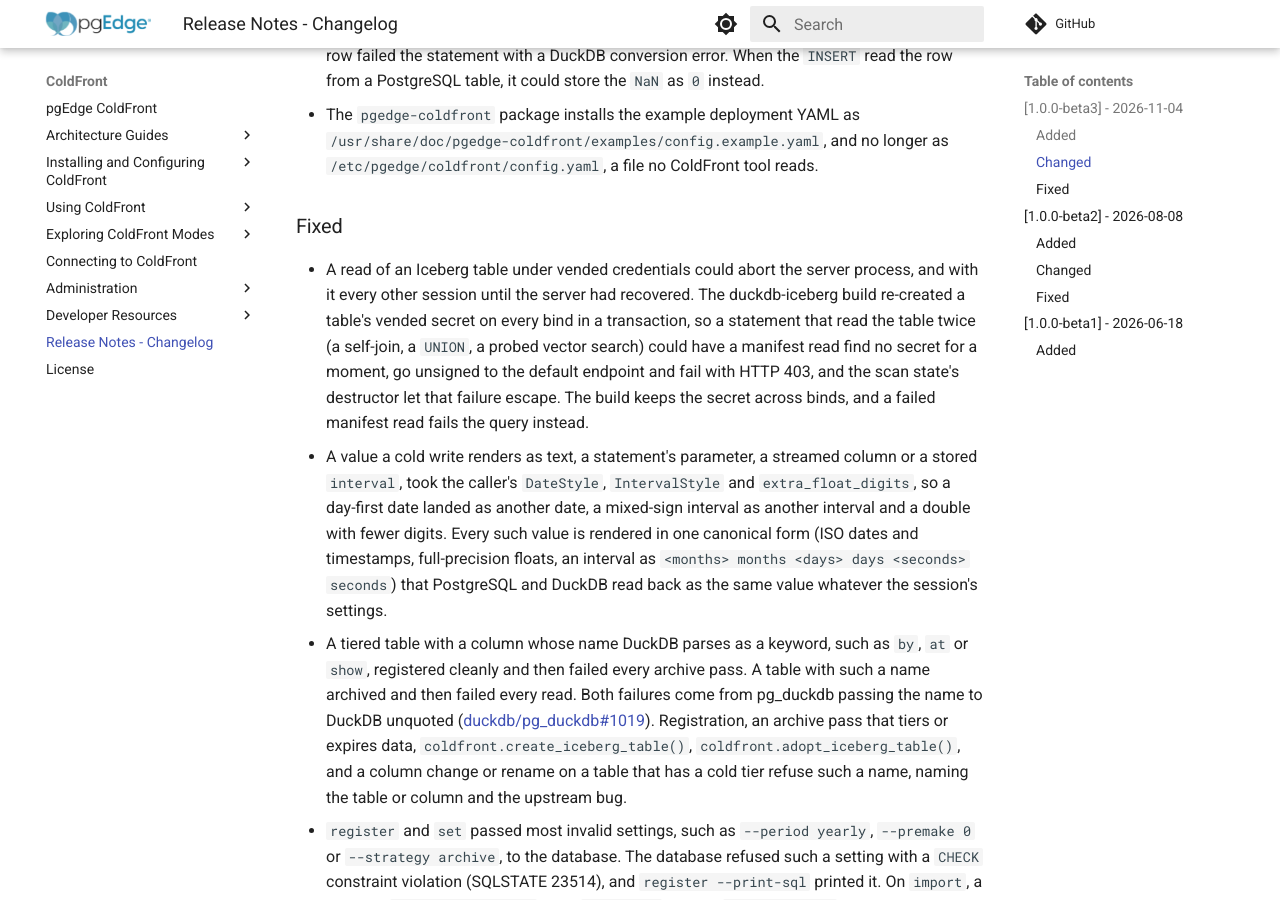
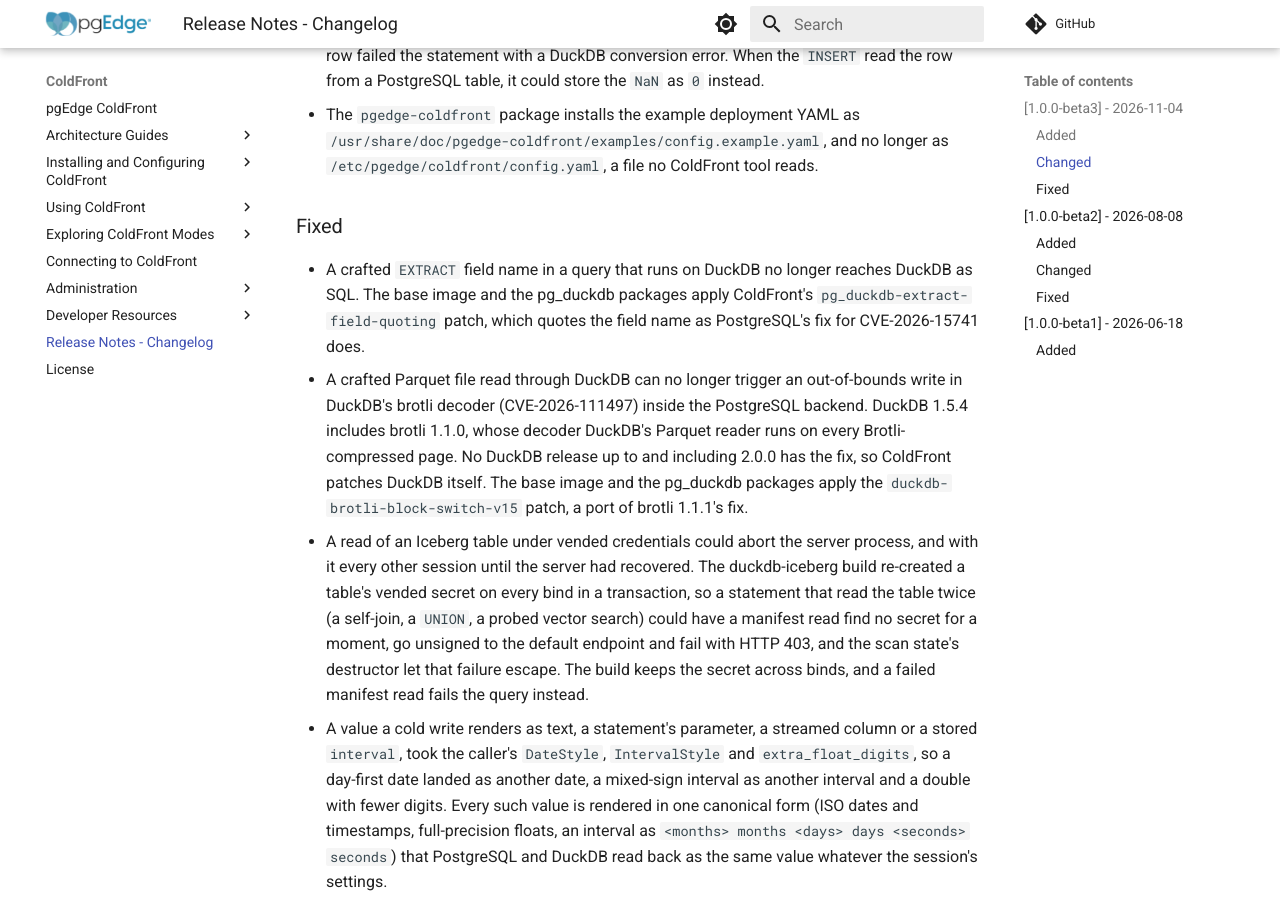
Before and after one commit to pgEdge/coldfront, an MkDocs documentation site: the page built from docs/changelog.md, in a window 1280 px wide and 900 px high, scrolled down 3775 px. Built offline with MkDocs 1.6.1 and Material for MkDocs 9.7.7, drawn with Linux system fonts in a browser that asks for light colours; comment, search, counter and statistics services are not loaded; some of the changed text lies outside the part shown.

Commit message:
docs: explain why ColdFront patches DuckDB, and add the secret step after a promotion

````diff
--- a/DUCKDB_1.5_UNPATCHED.md
+++ b/DUCKDB_1.5_UNPATCHED.md
@@ -1,8 +1,9 @@
-# DUCKDB_1.5_UNPATCHED — stock duckdb-iceberg 1.5.x (no ColdFront patches)
+# DUCKDB_1.5_UNPATCHED: stock duckdb-iceberg 1.5.x (no ColdFront duckdb-iceberg patches)
 
-How to build and run the DuckDB 1.5.x base **without** ColdFront's patches, and
-the four consequences of doing so. The patched base is the default and the full
-build story is [DUCKDB_1.5_PATCHED.md](DUCKDB_1.5_PATCHED.md).
+How to build and run the DuckDB 1.5.x base **without** ColdFront's
+duckdb-iceberg patches, and the six consequences of doing so. The patched base
+is the default and the full build story is
+[DUCKDB_1.5_PATCHED.md](DUCKDB_1.5_PATCHED.md).
 
 ## What "unpatched 1.5" is
 
--- a/docs/architecture_guides/index.md
+++ b/docs/architecture_guides/index.md
@@ -61,6 +61,10 @@ and exercised in the journey by `story_standby_reads` (the `·standby` matrix
 cells). Failover/promotion is delegated to Patroni and is out of scope for the
 test matrix - see
 [ci/runbooks/failover-patroni.md](https://github.com/pgEdge/ColdFront/blob/main/ci/runbooks/failover-patroni.md).
+With static credentials, run `SELECT coldfront.materialize_storage_secret();`
+on the new primary after a promotion, then reconnect each session opened before
+the call. Neither physical replication nor promotion writes the DuckDB secret
+file.
 
 ## System Overview
 
@@ -97,7 +101,7 @@ The following table describes each component, its role, and its license:
 | Component | Role | License |
 |-----------|------|---------|
 | PostgreSQL 16+ | Provides heap storage and range partitioning for the tiered hot tier. ColdFront works uniformly on PG 16, 17, and 18, because the cold-tier secret is a DuckDB persistent secret loaded at instance init, with no version-gated mechanism. | PostgreSQL |
-| pg_duckdb | Runs DuckDB in-process for Iceberg reads, writes, and analytics; the build is pg_duckdb at commit c04e6a2 (PR #1025) on DuckDB 1.5.4. The bundled `duckdb-iceberg` includes the bakery-aware commit-refresh patch (async parquet overlap, no 409); see [Cold-Write Strategy](#cold-write-strategy-stock-vs-patched-duckdb-iceberg). | MIT |
+| pg_duckdb | Runs DuckDB in-process for Iceberg reads, writes, and analytics; the build is pg_duckdb at commit c04e6a2 (PR #1025) on DuckDB 1.5.4. The bundled `duckdb-iceberg` includes the bakery-aware commit-refresh patch (async parquet overlap, no 409); see [Cold-Write Strategy](#cold-write-strategy-stock-vs-patched-duckdb-iceberg). ColdFront also applies brotli's fix for CVE-2026-111497 to the DuckDB that pg_duckdb compiles, because no DuckDB release up to and including 2.0.0 has that fix; see [Patching DuckDB](../installation.md#patching-duckdb). | MIT |
 | coldfront | This PGXS C extension's `post_parse_analyze_hook` rewrites INSERT/UPDATE/DELETE/MERGE on registered views to the correct tier and, on a SELECT DuckDB will run, the spellings DuckDB lacks (`date_bin`, `::jsonb`, the JSON builders, the JSON operators); `planner_hook` folds bound parameters into such a read; `ProcessUtility_hook` handles DDL; the hook lazily ATTACHes the Iceberg catalog on the first query touching a tiered view. | PostgreSQL |
 | Lakekeeper | Provides the Iceberg REST catalog as a single Rust binary. | Apache 2.0 |
 | S3-compatible store or Azure ADLS Gen2 | Stores the cold data; any S3-compatible store works, including SeaweedFS, MinIO, AWS S3, and GCS, and Azure ADLS Gen2 works through `set_storage_secret_azure`. | Varies |
--- a/docs/changelog.md
+++ b/docs/changelog.md
@@ -166,6 +166,17 @@ this project adheres to
 
 ### Fixed
 
+- A crafted `EXTRACT` field name in a query that runs on DuckDB no longer
+  reaches DuckDB as SQL. The base image and the pg_duckdb packages apply
+  ColdFront's `pg_duckdb-extract-field-quoting` patch, which quotes the field
+  name as PostgreSQL's fix for CVE-2026-15741 does.
+- A crafted Parquet file read through DuckDB can no longer trigger an
+  out-of-bounds write in DuckDB's brotli decoder (CVE-2026-111497) inside the
+  PostgreSQL backend. DuckDB 1.5.4 includes brotli 1.1.0, whose decoder
+  DuckDB's Parquet reader runs on every Brotli-compressed page. No DuckDB
+  release up to and including 2.0.0 has the fix, so ColdFront patches DuckDB
+  itself. The base image and the pg_duckdb packages apply the
+  `duckdb-brotli-block-switch-v15` patch, a port of brotli 1.1.1's fix.
 - A read of an Iceberg table under vended credentials could abort the server
   process, and with it every other session until the server had recovered. The
   duckdb-iceberg build re-created a table's vended secret on every bind in a
--- a/docs/installation.md
+++ b/docs/installation.md
@@ -82,6 +82,12 @@ package's purpose and its name on RHEL-family and Debian-family systems:
 | ColdFront command-line tools (archiver, partitioner, compactor) | `pgedge-coldfront` | `pgedge-coldfront` |
 | Lakekeeper | `pgedge-lakekeeper` | `pgedge-lakekeeper` |
 
+The pg_duckdb packages and ColdFront's DuckDB extensions package are patched
+builds, not the upstream releases. Together they include ColdFront's patches to
+duckdb-iceberg, to pg_duckdb, and to DuckDB itself.
+[Preparing the DuckDB Base Image](#preparing-the-duckdb-base-image) describes
+each patch and why ColdFront applies it.
+
 For PostgreSQL 18 on RHEL, Rocky Linux, or AlmaLinux:
 
 ```bash
@@ -121,6 +127,11 @@ patches:
 - a port of an upstream fix that makes a failed manifest read fail the query
   instead of aborting the backend.
 
+ColdFront also patches pg_duckdb and the DuckDB that pg_duckdb compiles, to
+close two security vulnerabilities. [Patching pg_duckdb](#patching-pg_duckdb)
+and [Patching DuckDB](#patching-duckdb) explain each patch and the
+vulnerability it closes.
+
 No released pg_duckdb tag includes DuckDB 1.5.x yet, so the stack is built
 from a pinned upstream PR plus ColdFront's patches - all from sources you
 can fetch.
@@ -146,7 +157,7 @@ table shows each component and its source:
 | Component | Source |
 |---|---|
 | libcurl 8.12.0 | The recipe builds libcurl from source from `curl.se`, because DuckDB 1.5.4 httpfs needs curl 7.77 or later at compile time and the pgEdge base ships 7.76.1. |
-| pg_duckdb (DuckDB 1.5.4) | `github.com/duckdb/pg_duckdb`, PR #1025, with ColdFront's `EXTRACT` field-quoting patch applied |
+| pg_duckdb (DuckDB 1.5.4) | `github.com/duckdb/pg_duckdb`, PR #1025, with ColdFront's `EXTRACT` field-quoting patch applied, and with ColdFront's brotli patch applied to the DuckDB it compiles |
 | duckdb-iceberg | `github.com/duckdb/duckdb-iceberg`, `v1.5-variegata` @ `5edc45f0` |
 | DuckDB 1.5.4 | `github.com/duckdb/duckdb`, tag `v1.5.4`, which replaces duckdb-iceberg's own DuckDB submodule |
 | duckdb-avro, duckdb-azure, duckdb-postgres | `github.com/duckdb/duckdb-avro` @ `7f423d69`, `github.com/duckdb/duckdb-azure` @ `563589b2`, and `github.com/duckdb/duckdb-postgres` @ `4053b617`, pinned in `docker/iceberg-azure-extension-config-v15.cmake` |
@@ -162,6 +173,8 @@ postgres_scanner extensions under vcpkg; the third assembles the runtime. The
 build `git apply --check`s each patch before applying it, so it fails loudly on
 patch rot rather than silently shipping stock iceberg (which fails with HTTP
 409 under concurrency and writes manifests strict Apache readers reject).
+
+#### Patching duckdb-iceberg
 
 ColdFront applies seven patches to duckdb-iceberg. The following table
 describes what each one does:
@@ -189,6 +202,8 @@ canonical recipe - every source pin and compile step - is
 [`docker/Dockerfile.duckdb15-base`](https://github.com/pgEdge/ColdFront/blob/main/docker/Dockerfile.duckdb15-base)
 itself.
 
+#### Patching pg_duckdb
+
 ColdFront applies one patch to pg_duckdb, `pg_duckdb-extract-field-quoting`.
 pg_duckdb turns the query it runs on DuckDB into SQL text with its vendored
 copies of PostgreSQL's `ruleutils.c`, and those copies write the field name of
@@ -199,13 +214,17 @@ PostgreSQL's own `ruleutils.c` does since its fix for CVE-2026-15741; a valid
 field such as `year` stays bare, and any other string is refused as a unit. The
 pg_duckdb packages built from `packaging/pg_duckdb` apply the same patch.
 
-ColdFront also applies one patch to DuckDB itself.
-`duckdb-brotli-block-switch-v15` ports brotli 1.1.1's decoder fix for
-CVE-2026-111497 into the brotli 1.1.0 that DuckDB 1.5.4 includes, which
-DuckDB's Parquet reader runs on every Brotli-compressed page. With it, a
-crafted Parquet file is refused instead of driving the decoder out of bounds
-inside a PostgreSQL backend. The pg_duckdb RPM and Debian packages are built
-with the same patch.
+#### Patching DuckDB
+
+ColdFront patches DuckDB because no DuckDB release up to and including 2.0.0
+fixes CVE-2026-111497. The vulnerability is an out-of-bounds write in the
+decoder of brotli 1.1.0, which DuckDB 1.5.4 includes. DuckDB's Parquet reader
+decodes every Brotli-compressed page with that decoder. A crafted Parquet file
+read through DuckDB can therefore trigger the out-of-bounds write inside a
+PostgreSQL backend. The `duckdb-brotli-block-switch-v15` patch ports brotli
+1.1.1's fix into the copy of DuckDB 1.5.4 that pg_duckdb compiles. The patched
+decoder refuses the crafted stream. The pg_duckdb RPM and Debian packages apply
+the same patch.
 
 ## Building the Image on Docker
 
@@ -362,8 +381,9 @@ sudo make install PG_CONFIG="$(command -v pg_config)"
 You separately need pg_duckdb (DuckDB 1.5.4) and the **patched** iceberg DuckDB
 extension installed in your PostgreSQL. Follow the compile steps in
 [`docker/Dockerfile.duckdb15-base`](https://github.com/pgEdge/ColdFront/blob/main/docker/Dockerfile.duckdb15-base),
-including the brotli patch it applies to pg_duckdb's DuckDB before compiling,
-and copy the built iceberg, avro, azure, and postgres_scanner extensions into
+including the brotli patch it applies to pg_duckdb's DuckDB before compiling
+(see [Patching DuckDB](#patching-duckdb)), and copy the built iceberg, avro,
+azure, and postgres_scanner extensions into
 `$PGDATA/pg_duckdb/extensions/v1.5.4/linux_<arch>/`, as
 [`docker/entrypoint.sh`](https://github.com/pgEdge/ColdFront/blob/main/docker/entrypoint.sh)
 does. Then set the following in `postgresql.conf`:
````
Also changed, not shown: other parts of docs/changelog.md (+0 -10 lines), DUCKDB_1.5_PATCHED.md (+1 -1 lines), README.md (+7 -5 lines), ci/runbooks/failover-patroni.md (+18 -10 lines).
